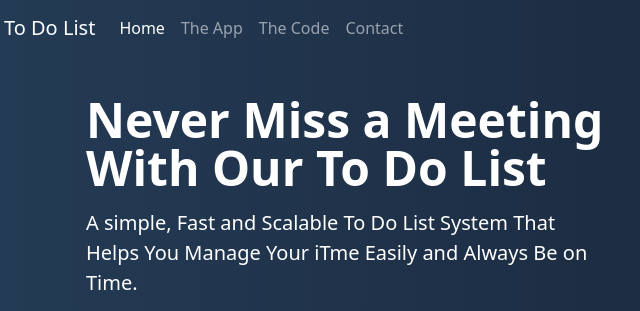
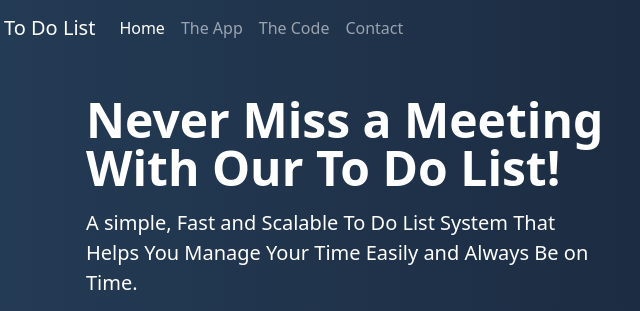
Before and after one commit to deepcode9/CfFirstProject, a plain HTML site: page index.html in a window 1280 px wide. Shown: the top 311 px of the page, 8-648 px from the left. Drawn offline with nearby package versions, Linux system fonts and the light colour scheme.

Commit message:
Fixed spelling mistakes

```diff
--- a/index.html
+++ b/index.html
@@ -65,8 +65,8 @@
                         loading="lazy">
                 </div>
                 <div class="col-lg-6">
-                    <h1 class="display-5 fw-bold lh-1 mb-3">Never Miss a Meeting With Our To Do List</h1>
-                    <p class="lead">A simple, Fast and Scalable To Do List System That Helps You Manage Your iTme Easily and Always Be on Time.
+                    <h1 class="display-5 fw-bold lh-1 mb-3">Never Miss a Meeting With Our To Do List!</h1>
+                    <p class="lead">A simple, Fast and Scalable To Do List System That Helps You Manage Your Time Easily and Always Be on Time.
                     </p>
                     <div class="d-grid gap-2 d-md-flex justify-content-md-start">
                         <button type="button" onclick= "addTask()" class="btn btn-warning btn-lg px-4 me-md-2">Add a Task</button>
```
